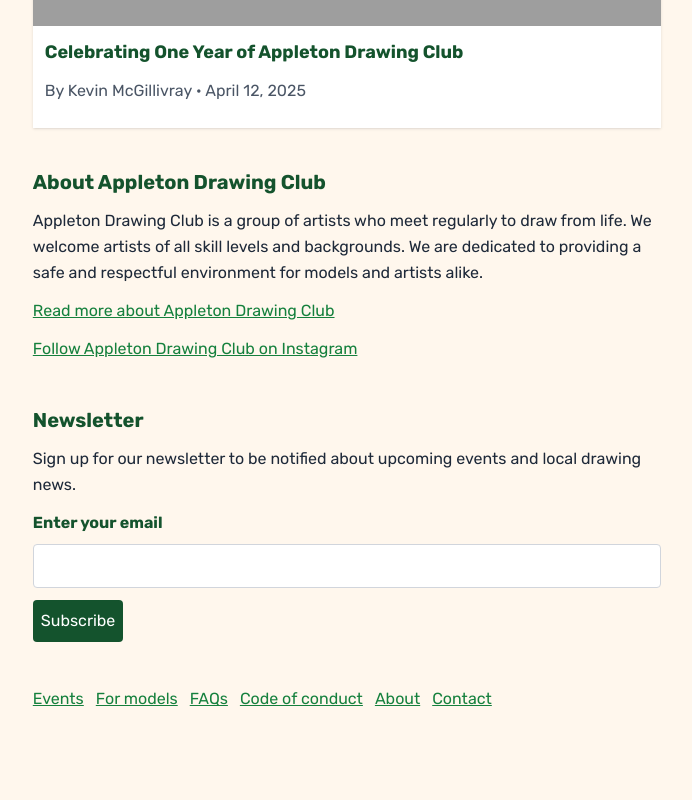
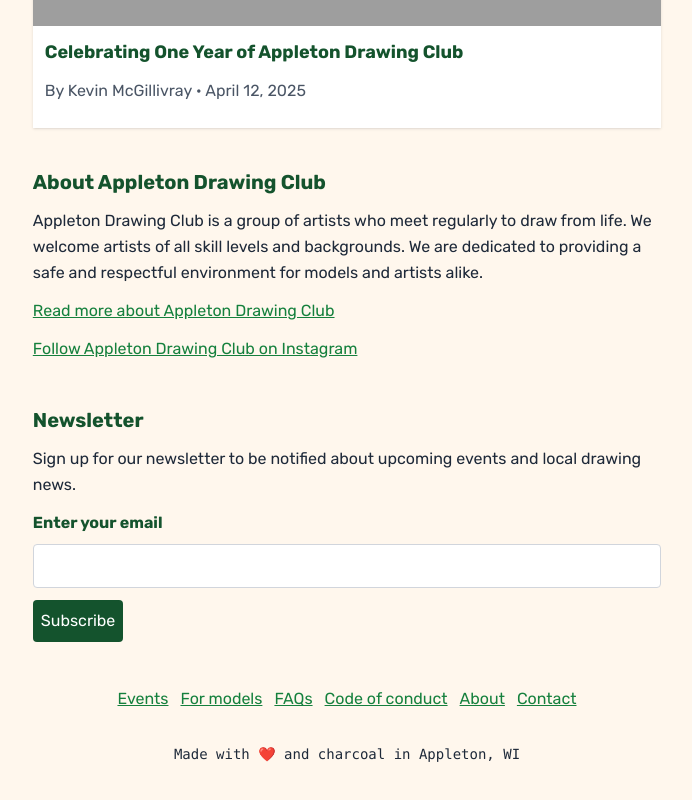
Before and after one commit to kmcgillivray/appletondrawingclub, a SvelteKit app: page / in a window 1280 px wide. Shown: the part 1794-2594 px from the top of the page, without its empty margins (293-985 px from the left). Before the commit the page ends 2558 px from the top, so only its background shows below. Built offline with nearby package versions, Linux system fonts and the light colour scheme; grey boxes are pictures that could not be loaded.

Commit message:
feat: add footer note

```diff
--- a/src/routes/+layout.svelte
+++ b/src/routes/+layout.svelte
@@ -59,9 +59,9 @@
 	</form>
 </section>
 
-<footer class="mx-auto my-8 px-4 max-w-prose">
+<footer class="mx-auto my-8 px-4 max-w-prose text-center">
 	<nav class="py-3 mb-3">
-		<ul class="md:flex gap-3 list-none">
+		<ul class="md:flex gap-3 list-none justify-center">
 			<li class="mb-2"><a href="/calendar" class="text-green-600 underline hover:text-green-700">Events</a></li>
 			<li class="mb-2"><a href="/modeling" class="text-green-600 underline hover:text-green-700">For models</a></li>
 			<li class="mb-2"><a href="/faq" class="text-green-600 underline hover:text-green-700">FAQs</a></li>
@@ -70,4 +70,5 @@
 			<li class="mb-2"><a href="/contact" class="text-green-600 underline hover:text-green-700">Contact</a></li>
 		</ul>
 	</nav>
+	<p class="text-sm font-mono">Made with ❤️ and charcoal in Appleton, WI</p>
 </footer>
```
